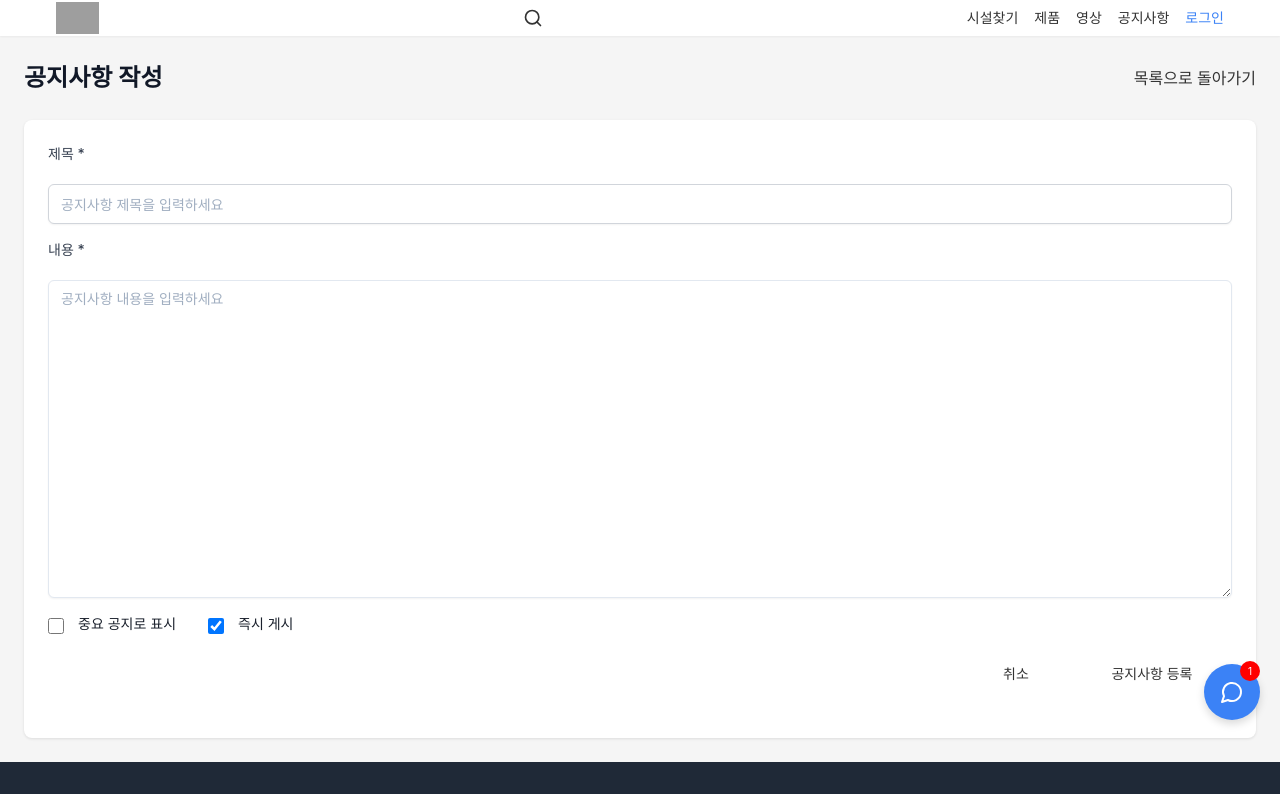
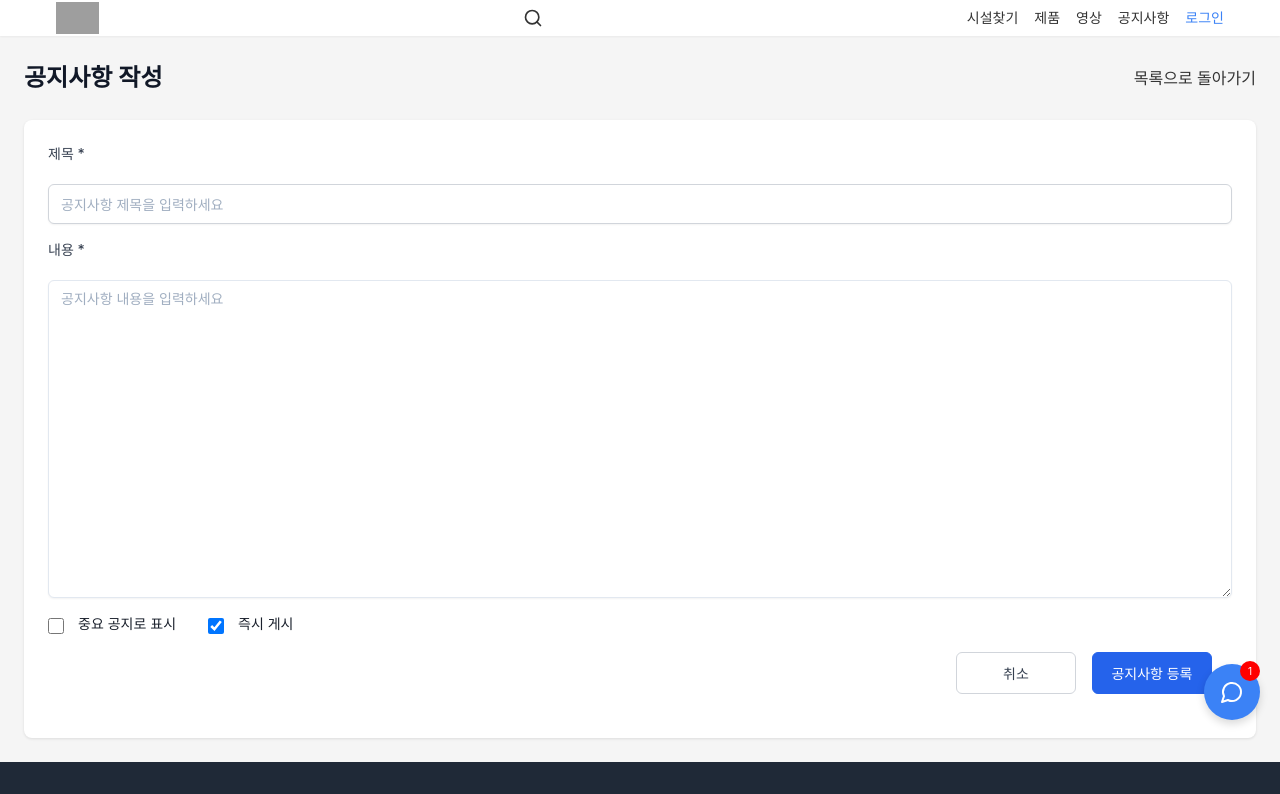
Before and after one commit to JinsuNa/msy, a React (Create React App) app: page /admin/notices/new in a window 1280 px wide. Shown: the top 794 px of the page. Built offline with nearby package versions, Linux system fonts and the light colour scheme; grey boxes are pictures that could not be loaded.

Commit message:
공지사항

```diff
--- a/src/pages/admin/NoticeCreatePage.js
+++ b/src/pages/admin/NoticeCreatePage.js
@@ -7,12 +7,10 @@ import { Button } from "../../components/ui/Button"
 import { Input } from "../../components/ui/Input"
 import { Textarea } from "../../components/ui/Textarea"
 import { Label } from "../../components/ui/Label"
-import "./AdminNoticeCreatePage.css" // 수정: 경로 변경
+import "../../styles/AdminNoticeCreatePage.css"
 
-/**
- * 공지사항 작성 페이지
- * 관리자가 새로운 공지사항을 작성할 수 있는 페이지입니다.
- */
+
+
 const NoticeCreatePage = () => {
   const navigate = useNavigate()
   const [isSubmitting, setIsSubmitting] = useState(false)
@@ -24,7 +22,6 @@ const NoticeCreatePage = () => {
   })
   const [errors, setErrors] = useState({})
 
-  // 입력 필드 변경 핸들러
   const handleChange = (e) => {
     const { name, value, type, checked } = e.target
     setFormData({
@@ -32,7 +29,6 @@ const NoticeCreatePage = () => {
       [name]: type === "checkbox" ? checked : value,
     })
 
-    // 에러 상태 초기화
     if (errors[name]) {
       setErrors({
         ...errors,
@@ -41,25 +37,15 @@ const NoticeCreatePage = () => {
     }
   }
 
-  // 폼 유효성 검사
   const validateForm = () => {
     const newErrors = {}
-
-    if (!formData.title.trim()) {
-      newErrors.title = "제목을 입력해주세요"
-    }
-
-    if (!formData.content.trim()) {
-      newErrors.content = "내용을 입력해주세요"
-    }
-
+    if (!formData.title.trim()) newErrors.title = "제목을 입력해주세요"
+    if (!formData.content.trim()) newErrors.content = "내용을 입력해주세요"
     return newErrors
   }
 
-  // 폼 제출 핸들러
   const handleSubmit = async (e) => {
     e.preventDefault()
-
     const validationErrors = validateForm()
     if (Object.keys(validationErrors).length > 0) {
       setErrors(validationErrors)
@@ -69,10 +55,7 @@ const NoticeCreatePage = () => {
     setIsSubmitting(true)
 
     try {
-      // TODO: 백엔드 API 연동 - 공지사항 등록 요청
       console.log("공지사항 등록 요청:", formData)
-
-      // 성공 시 공지사항 목록 페이지로 이동
       alert("공지사항이 성공적으로 등록되었습니다.")
       navigate("/admin/notices")
     } catch (error) {
@@ -83,7 +66,6 @@ const NoticeCreatePage = () => {
     }
   }
 
-  // 취소 버튼 핸들러
   const handleCancel = () => {
     if (window.confirm("작성 중인 내용이 저장되지 않습니다. 취소하시겠습니까?")) {
       navigate("/admin/notices")
@@ -153,12 +135,20 @@ const NoticeCreatePage = () => {
           </div>
 
           <div className="form-actions">
-            <Button type="button" variant="outline" onClick={handleCancel}>
+            <button
+              type="button"
+              onClick={handleCancel}
+              className="notice-button notice-cancel-button"
+            >
               취소
-            </Button>
-            <Button type="submit" disabled={isSubmitting}>
+            </button>
+            <button
+              type="submit"
+              disabled={isSubmitting}
+              className="notice-button notice-submit-button"
+            >
               {isSubmitting ? "등록 중..." : "공지사항 등록"}
-            </Button>
+            </button>
           </div>
         </form>
       </div>
--- a/src/styles/AdminNoticeCreatePage.css
+++ b/src/styles/AdminNoticeCreatePage.css
@@ -68,6 +68,48 @@
   gap: 0.75rem;
   margin-top: 2rem;
 }
+/* AdminNoticeCreatePage.css */
+
+/* 공통 버튼 스타일 */
+.notice-button {
+  height: 42px;
+  width: 120px;
+  padding: 0 16px;
+  font-size: 14px;
+  border-radius: 6px;
+  font-weight: 500;
+  display: inline-flex;
+  align-items: center;
+  justify-content: center;
+  margin-top: -30px;
+  cursor: pointer;
+  border: 1px solid transparent;
+}
+
+/* 취소 버튼 */
+.notice-cancel-button {
+  background-color: #ffffff;
+  color: #374151;
+  border-color: #d1d5db;
+}
+
+.notice-cancel-button:hover {
+  background-color: #f9fafb;
+  border-color: #cbd5e1;
+}
+
+/* 공지사항 등록 버튼 */
+.notice-submit-button {
+  background-color: #2563eb;
+  color: #ffffff;
+  border-color: #2563eb;
+}
+
+.notice-submit-button:hover {
+  background-color: #1e40af;
+  border-color: #1e40af;
+}
+
 
 @media (max-width: 640px) {
   .admin-header {
```
